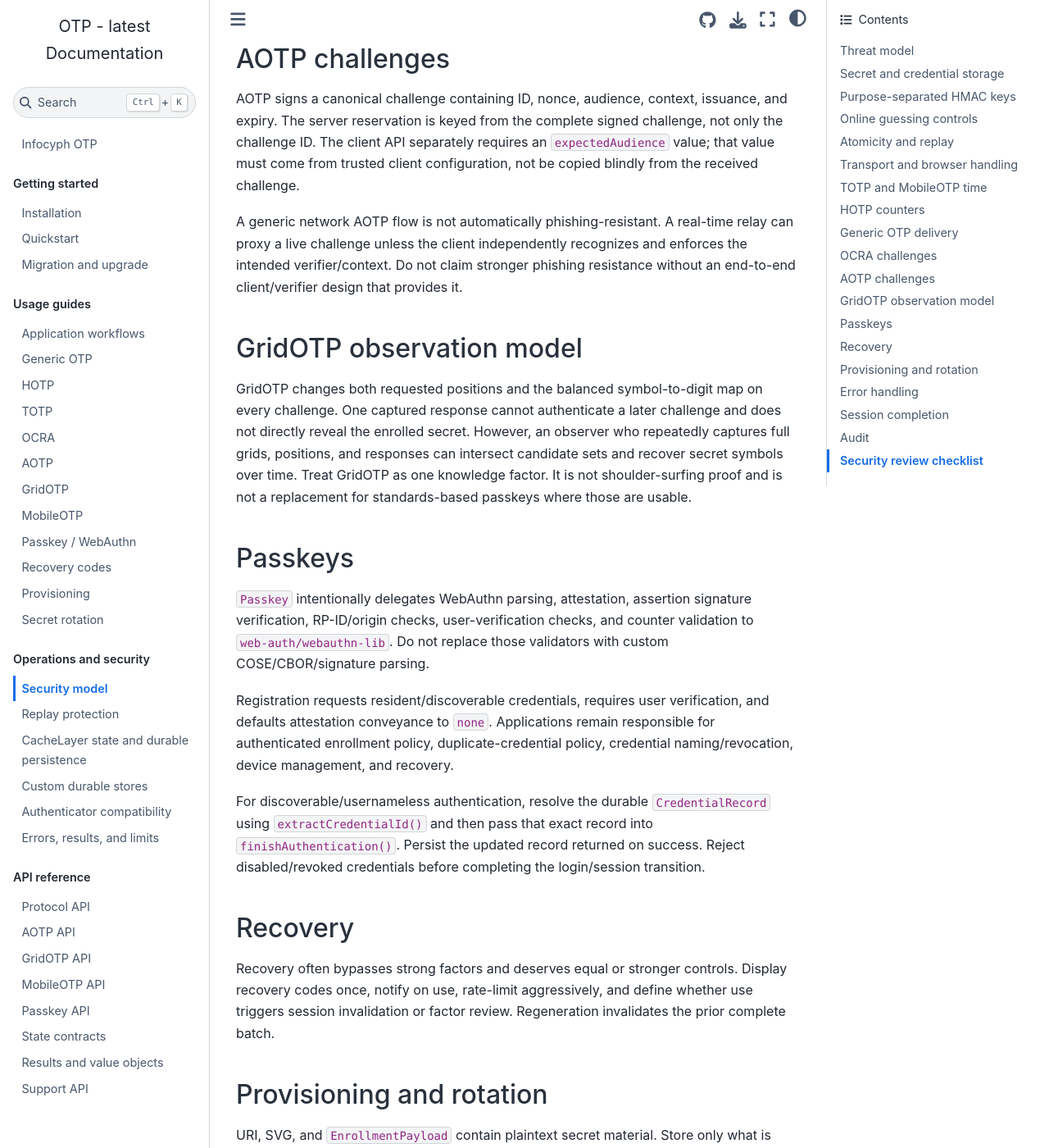
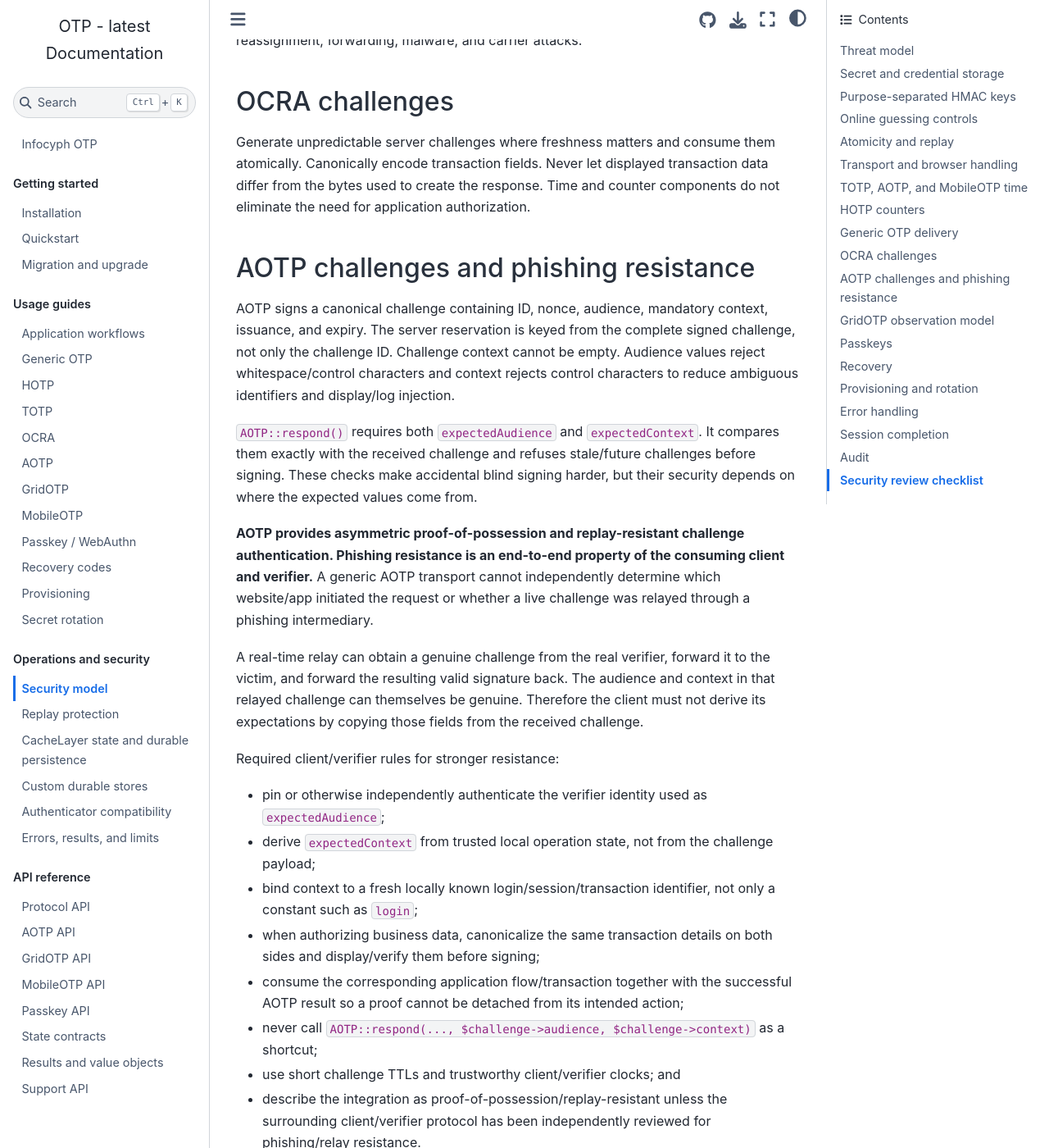
Before and after one commit to infocyph/OTP, a Sphinx documentation site: the page built from docs/guides/security.rst, in a window 1280 px wide and 1400 px high, scrolled down 4661 px. Shown: the whole window at 82% size. Built offline with Sphinx 7.4.7 and the Sphinx Book theme 1.1.4, drawn with Linux system fonts in a browser that asks for light colours; some of the changed text lies outside the part shown.

Commit message:
broaden AOTP phishing and relay security guidance

```diff
--- a/docs/guides/security.rst
+++ b/docs/guides/security.rst
@@ -22,7 +22,7 @@ Plan for:
 * counter rollback;
 * key/secret reuse across purposes;
 * stale replicas and non-atomic stores;
-* AOTP verifier/challenge relay or context confusion;
+* AOTP verifier/challenge relay, context confusion, and blind-signing clients;
 * repeated GridOTP visual observations;
 * WebAuthn origin/RP misconfiguration and stale credential records;
 * compromise of legacy MobileOTP Init-Secrets/PINs;
@@ -40,7 +40,9 @@ verification needs those values.
 AOTP is asymmetric: the verifier stores only the enrolled public key. Protect
 the private key on the client/device and prefer hardware-backed storage when the
 application controls the client. A server that only verifies AOTP should never
-receive the private key.
+receive the private key. OTP clears temporary decoded private-key copies created
+inside ``AOTP::respond()`` with ``sodium_memzero()``, but the caller still owns
+and must protect the original encoded key string and any copies made outside OTP.
 
 Passkeys are WebAuthn credentials. The authenticator owns the private key; the
 application persistently stores the serialized ``CredentialRecord`` returned by
@@ -52,7 +54,7 @@ CacheLayer is only the short-lived passkey ceremony store.
 Do not log:
 
 * Base32/raw factor, GridOTP, or MobileOTP secrets/PINs;
-* AOTP private keys or signatures;
+* AOTP private keys, challenge context/nonces, or signatures;
 * Passkey ceremony options, browser credential JSON, CredentialRecord JSON, or
   raw user handles;
 * Generic OTP or recovery HMAC keys;
@@ -124,9 +126,12 @@ ceremony type/options/user binding/expiry/consumed marker must transition as one
 unit.
 
 AOTP first reserves an issued challenge and then atomically consumes that exact
-reservation after signature verification. Passkey successful ceremonies retain
-a consumed marker through the original TTL so duplicate assertions can be
-reported as replay instead of indistinguishable misses.
+reservation after signature verification. Signature validity is checked before a
+consumed reservation is exposed as replay, so an invalid signer receives
+``Mismatch`` rather than learning whether a valid signer already used the
+challenge. Passkey successful ceremonies retain a consumed marker through the
+original TTL so duplicate assertions can be reported as replay instead of
+indistinguishable misses.
 
 Factor IDs must include secret/key and moving-factor generation. Rotating a
 secret without changing its factor ID can let new state conflict with old state;
@@ -149,13 +154,17 @@ rejected. Only enable subdomain-origin acceptance when the relying party owns
 and secures those subdomains. Do not derive allowed origins from untrusted Host,
 Origin, proxy, or request parameters.
 
-TOTP and MobileOTP time
------------------------
+TOTP, AOTP, and MobileOTP time
+-----------------------------
 
-Use monitored NTP synchronization on every verifier. Keep acceptance windows
-small and explicit. Do not silently widen windows in response to failures.
-Clock rollback can interact with replay TTL; monotonic replay state must remain
-authoritative.
+Use monitored NTP synchronization on every verifier. AOTP signing clients also
+need a trustworthy local clock because ``AOTP::respond()`` refuses challenges
+before ``issuedAt`` and at/after ``expiresAt``. Do not disable or bypass that
+check to compensate for clock problems.
+
+Keep TOTP/MobileOTP acceptance windows small and explicit. Do not silently widen
+windows in response to failures. Clock rollback can interact with replay TTL;
+monotonic replay state must remain authoritative.
 
 MobileOTP's established protocol uses a ten-second step, a 16-hex-character
 Init-Secret, a four-digit PIN, MD5, and a six-hex-character output. OTP preserves
@@ -188,19 +197,55 @@ them atomically. Canonically encode transaction fields. Never let displayed
 transaction data differ from the bytes used to create the response. Time and
 counter components do not eliminate the need for application authorization.
 
-AOTP challenges
----------------
+AOTP challenges and phishing resistance
+---------------------------------------
 
-AOTP signs a canonical challenge containing ID, nonce, audience, context,
-issuance, and expiry. The server reservation is keyed from the complete signed
-challenge, not only the challenge ID. The client API separately requires an
-``expectedAudience`` value; that value must come from trusted client
-configuration, not be copied blindly from the received challenge.
+AOTP signs a canonical challenge containing ID, nonce, audience, mandatory
+context, issuance, and expiry. The server reservation is keyed from the complete
+signed challenge, not only the challenge ID. Challenge context cannot be empty.
+Audience values reject whitespace/control characters and context rejects control
+characters to reduce ambiguous identifiers and display/log injection.
 
-A generic network AOTP flow is not automatically phishing-resistant. A real-time
-relay can proxy a live challenge unless the client independently recognizes and
-enforces the intended verifier/context. Do not claim stronger phishing
-resistance without an end-to-end client/verifier design that provides it.
+``AOTP::respond()`` requires both ``expectedAudience`` and ``expectedContext``.
+It compares them exactly with the received challenge and refuses stale/future
+challenges before signing. These checks make accidental blind signing harder,
+but their security depends on where the expected values come from.
+
+**AOTP provides asymmetric proof-of-possession and replay-resistant challenge
+authentication. Phishing resistance is an end-to-end property of the consuming
+client and verifier.** A generic AOTP transport cannot independently determine
+which website/app initiated the request or whether a live challenge was relayed
+through a phishing intermediary.
+
+A real-time relay can obtain a genuine challenge from the real verifier, forward
+it to the victim, and forward the resulting valid signature back. The audience
+and context in that relayed challenge can themselves be genuine. Therefore the
+client must not derive its expectations by copying those fields from the
+received challenge.
+
+Required client/verifier rules for stronger resistance:
+
+* pin or otherwise independently authenticate the verifier identity used as
+  ``expectedAudience``;
+* derive ``expectedContext`` from trusted local operation state, not from the
+  challenge payload;
+* bind context to a fresh locally known login/session/transaction identifier,
+  not only a constant such as ``login``;
+* when authorizing business data, canonicalize the same transaction details on
+  both sides and display/verify them before signing;
+* consume the corresponding application flow/transaction together with the
+  successful AOTP result so a proof cannot be detached from its intended action;
+* never call ``AOTP::respond(..., $challenge->audience, $challenge->context)`` as
+  a shortcut;
+* use short challenge TTLs and trustworthy client/verifier clocks; and
+* describe the integration as proof-of-possession/replay-resistant unless the
+  surrounding client/verifier protocol has been independently reviewed for
+  phishing/relay resistance.
+
+When browser-origin-bound phishing resistance is the requirement, prefer
+Passkey/WebAuthn. Browsers/authenticators participate in enforcing RP-ID/origin
+relationships that a generic AOTP library cannot reproduce solely from a signed
+challenge.
 
 GridOTP observation model
 -------------------------
@@ -287,6 +332,11 @@ Before launch, verify:
 
 #. secrets and HMAC keys are purpose-separated and protected;
 #. AOTP private keys never reach verifier storage;
+#. AOTP expected audience comes from pinned/trusted client configuration and
+   expected context comes from trusted local operation state rather than received
+   challenge fields;
+#. AOTP contexts contain fresh flow/transaction binding and the application
+   consumes that flow when authentication succeeds;
 #. passkey origins/RP ID are fixed trusted configuration and CredentialRecords
    are persisted after successful assertions;
 #. MobileOTP is used only where legacy compatibility is actually required;
```
